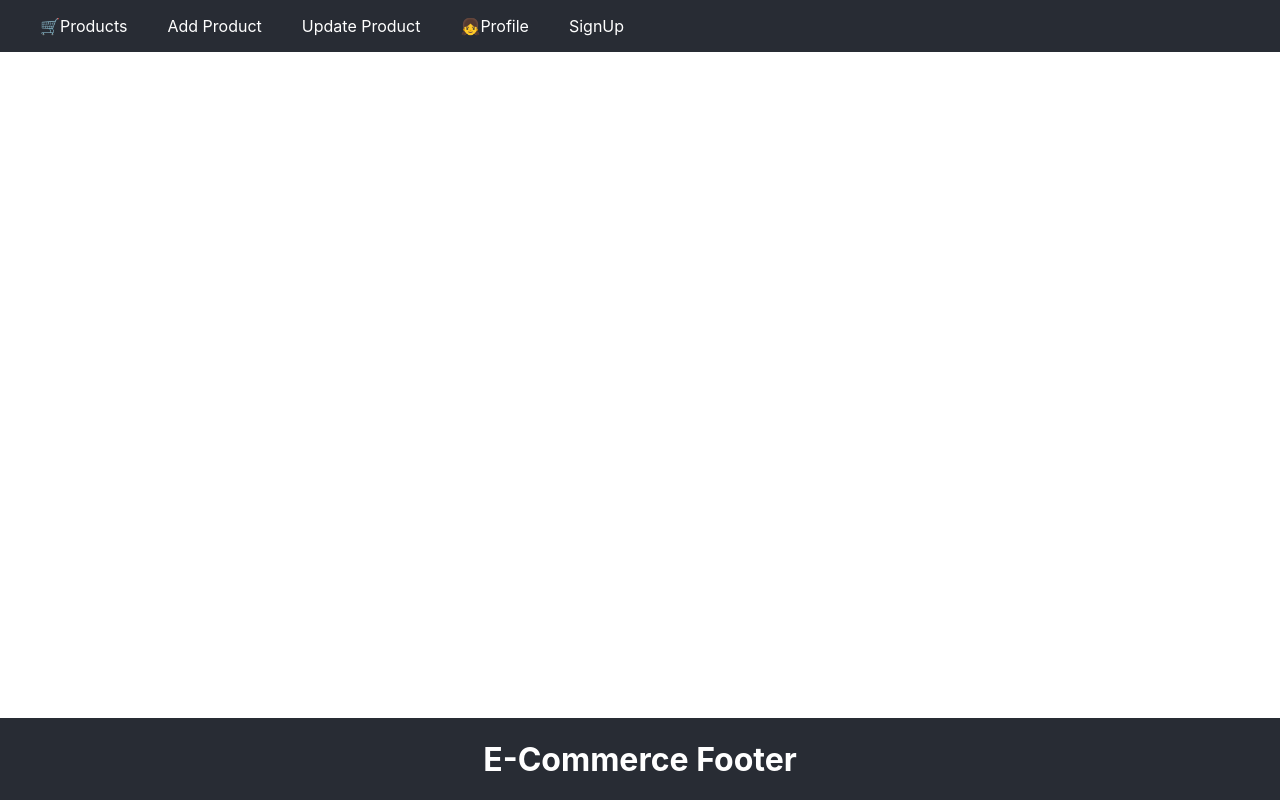
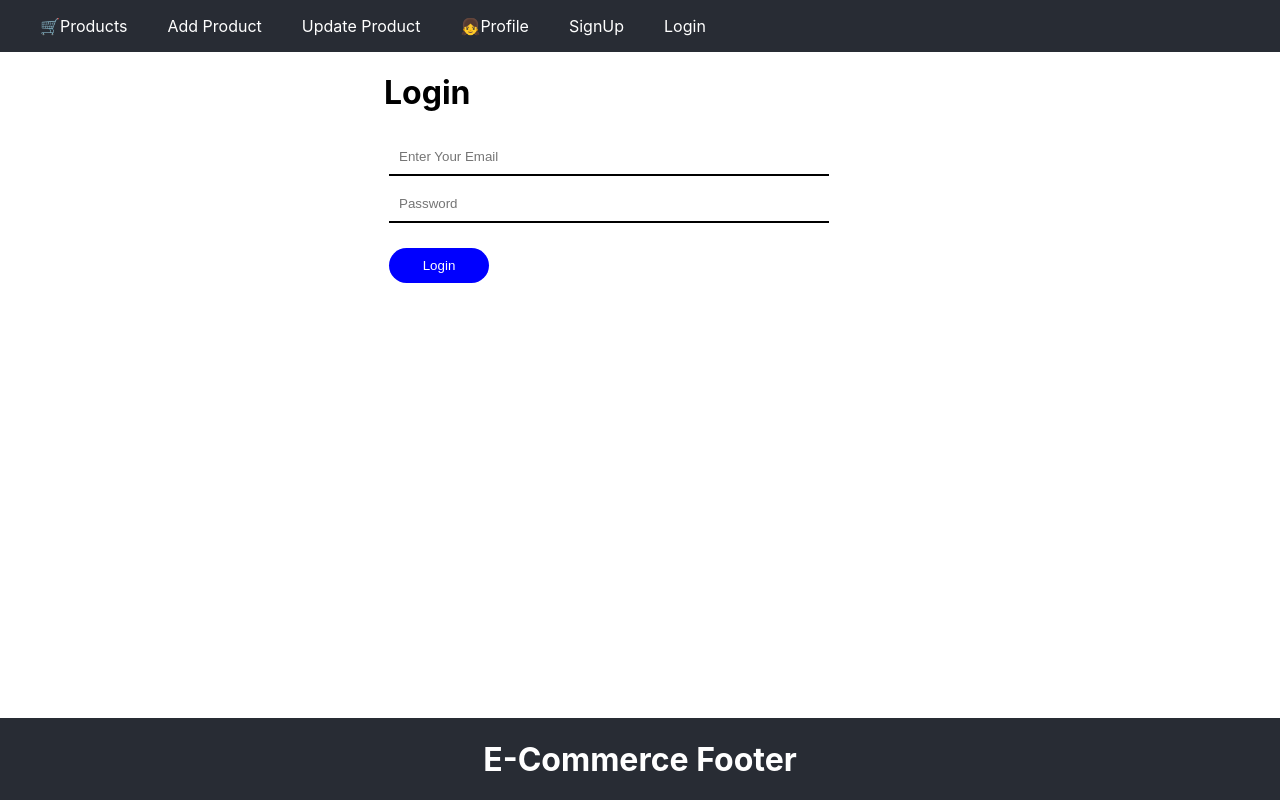
Before and after one commit to vkp3012/ECommerce-, a React (Create React App) app in the folder client/: page /login in a window 1280 px wide. Built offline with nearby package versions, Linux system fonts and the light colour scheme.

Commit message:
login component is done

```diff
--- a/client/src/App.css
+++ b/client/src/App.css
@@ -27,13 +27,17 @@
   margin-left: 30%;
 }
 
-.sign-form{
+.login-page{
+  margin-left: 30%;
+}
+
+.input-form{
   display: flex;
   flex-direction: column;
   width: 450px;
 }
 
-.sign-form input{
+.input-form input{
   margin: 5px;
   padding: 10px;
   border: 0;
@@ -41,7 +45,7 @@
   outline-width: 0;
 }
 
-.sign-form button{
+.input-form button{
   width: 100px;
   margin-top: 20px;
   margin-left: 5px;
@@ -52,7 +56,7 @@
   border-radius: 20px;
 }
 
-.sign-form button:hover{
+.input-form button:hover{
   cursor: pointer;
   background-color: rgb(0, 255, 17);
   color: #1232e8;
--- a/client/src/App.js
+++ b/client/src/App.js
@@ -4,6 +4,7 @@
 import Footer from './components/Footer';
 import SignUp from './components/SignUp';
 import PrivateRoute from './components/PrivateRoute';
+import Login from './components/Login';
 
 function App() {
   return (
@@ -19,6 +20,7 @@
           <Route path="/profile" element={<h1>Profile Components</h1>}/>
         </Route>
         <Route path="/signup" element={<SignUp/>}/>
+        <Route path="/login" element={<Login/>}/>
       </Routes>
       </BrowserRouter>
       <Footer/>
--- /dev/null
+++ b/client/src/components/Login.js
@@ -0,0 +1,36 @@
+import React, { useState } from 'react'
+
+const Login = () => {
+    const [email, setEmail] = useState("")
+    const [password, setPassword] = useState("")
+    const handleLogin = () => {
+        console.log(email,password)
+    }
+    return (
+        <div className='login-page'>
+            <h1>Login</h1>
+            <div className="input-form">
+                <input
+                    type="text"
+                    placeholder="Enter Your Email"
+                    value={email}
+                    onChange={(e) => setEmail(e.target.value)}
+                />
+                <input
+                    type="password"
+                    placeholder="Password"
+                    value={password}
+                    onChange={(e) => setPassword(e.target.value)}
+                />
+                <button
+                    type="button"
+                    onClick={handleLogin}
+                >
+                    Login
+                </button>
+            </div>
+        </div>
+    )
+}
+
+export default Login
--- a/client/src/components/Navbar.js
+++ b/client/src/components/Navbar.js
@@ -19,6 +19,7 @@
                         <Link onClick={logout} to="/signup">Logout</Link> :  <Link to="/signup">SignUp</Link>
                 }
             </ul>
+            <ul><Link to="/login">Login</Link></ul>
         </div>
     )
 }
--- a/client/src/components/SignUp.js
+++ b/client/src/components/SignUp.js
@@ -32,7 +32,7 @@
     return (
         <div className="signUp-page">
             <h1>Sign-Up</h1>
-            <div className="sign-form">
+            <div className="input-form">
                 <input
                     type = "text"
                     placeholder="Enter Your Name"
```
